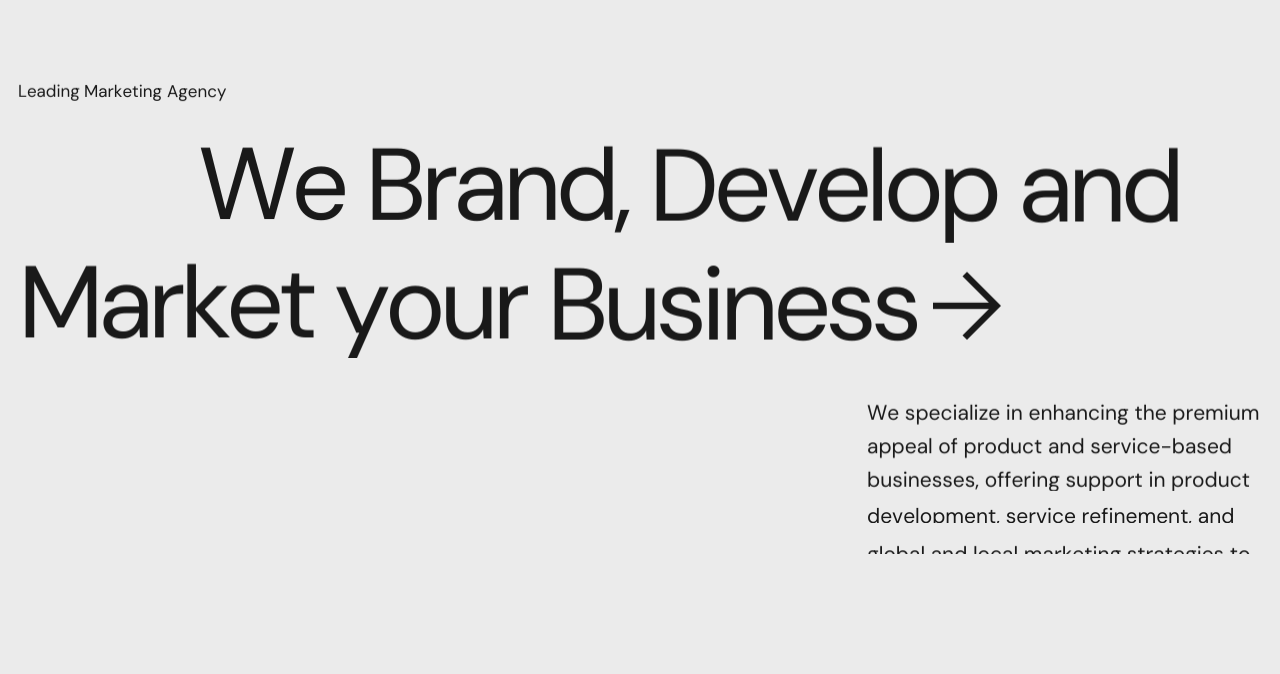
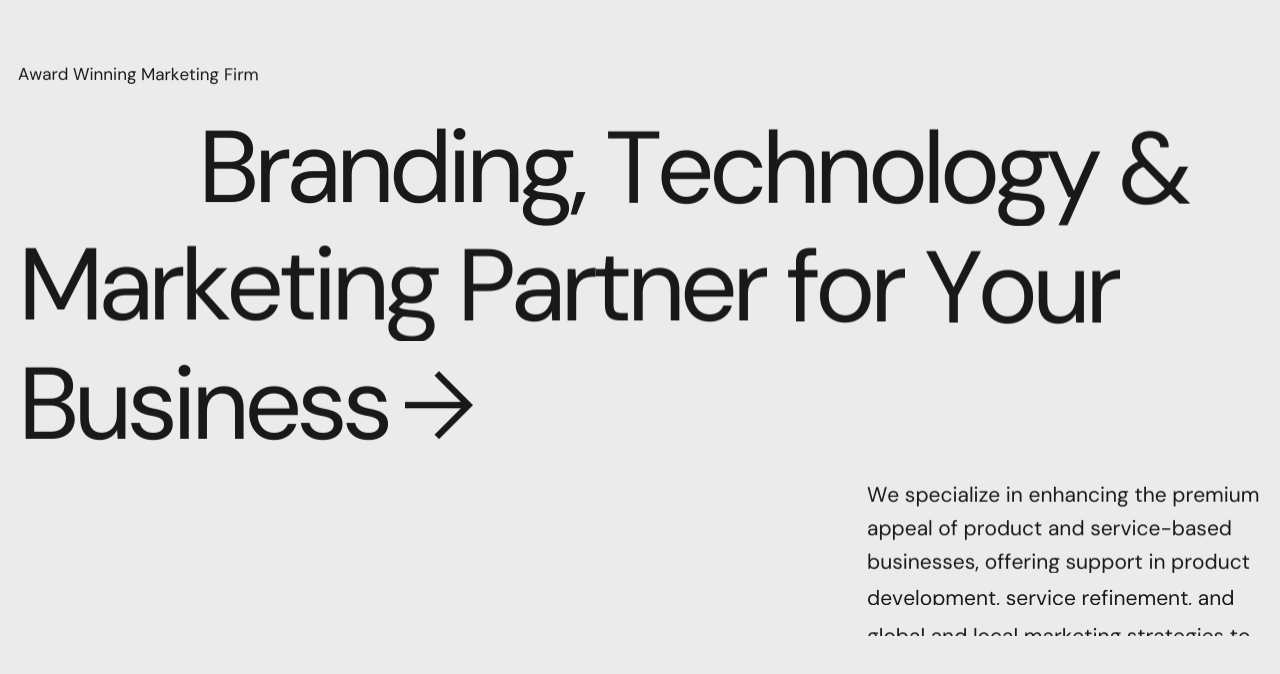
Before and after one commit to lsanjayl/eloke2.0, a plain HTML site: page pages/index.html in a window 1280 px wide. Shown: the part 90-764 px from the top of the page. Drawn offline with nearby package versions, Linux system fonts and the light colour scheme; no server answers.

Commit message:
Update index.html

```diff
--- a/pages/index.html
+++ b/pages/index.html
@@ -169,8 +169,8 @@ LOADING PLEASE WAIT...
 <div class="c-col-12 self-center">
 
 <div class="text-wrapper no-margin">
-<p class="has-anim-text wordsUp">Leading Marketing Agency</p>
-<h1 class="has-anim-text wordsUp no-margin no-revert"><span class="text-indent" style="width: 100px"></span>We Brand, Develop and Market your Business<span class="hide-mobile material-symbols-outlined inline-icon">arrow_forward</span></h1>
+<p class="has-anim-text wordsUp">Award Winning Marketing Firm</p>
+<h1 class="has-anim-text wordsUp no-margin no-revert"><span class="text-indent" style="width: 100px"></span>Branding, Technology & Marketing Partner for Your Business<span class="hide-mobile material-symbols-outlined inline-icon">arrow_forward</span></h1>
 </div>
 
 </div>
@@ -178,7 +178,7 @@ LOADING PLEASE WAIT...
 
 <div class="nayla-circular-text counter-clockwise" data-height="210" data-duration=15 data-target="max" data-seperator="radio_button_unchecked" data-icon="arrow_downward">
 
-<h3 class="circle-text">SCROLL TO DISCOER</h3>
+<h3 class="circle-text">EXPLORE & LEARN</h3>
 
 </div>
 
```
